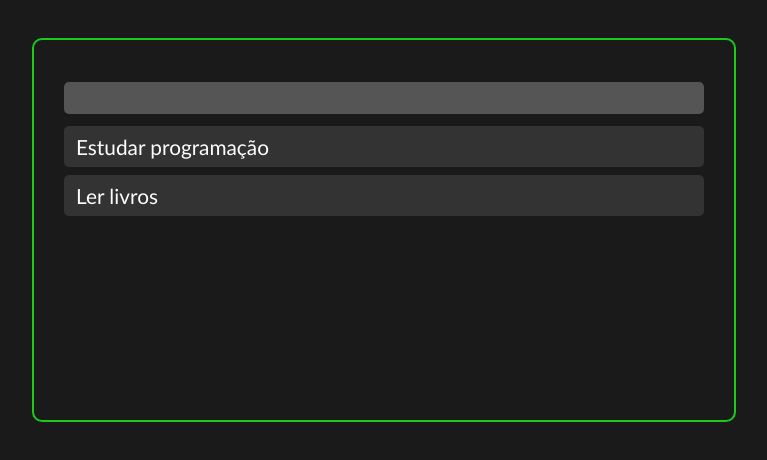
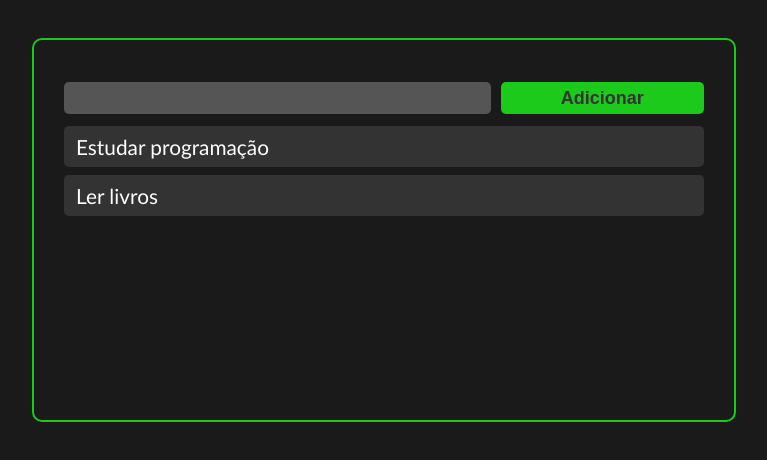
Before and after one commit to BrunoMartinsMoreira/to-do-list-react, a React (Create React App) app: page /1 in a window 1280 px wide. Shown: the top 460 px of the page, without its empty margins (256-1023 px from the left). Built offline with nearby package versions, Linux system fonts and the light colour scheme.

Commit message:
pegando dados do input a renderizando no componente tasks

```diff
--- a/src/App.jsx
+++ b/src/App.jsx
@@ -17,11 +17,24 @@ const App = () => {
         completed: true,
       },
     ]
-  )
+  );
+
+  const handleTaskAddition = (taskTitle) => {
+    const newTasks = [
+      ...tasks,
+      {
+        title: taskTitle,
+        id: Math.random(120),
+        completed:false
+      }
+    ];
+    setTasks(newTasks)
+  }
+
   return (
     <>
       <div className="container">
-        <AddTask/>
+        <AddTask handleTaskAddition={handleTaskAddition}/>
         <Tasks tasks={tasks} />
       </div>
     </>
--- a/src/components/AddTask/add.css
+++ b/src/components/AddTask/add.css
@@ -14,3 +14,7 @@
   color: #eee;
   font-size: 18px;
 }
+.addBtnContainer {
+  flex: 1;
+  margin-left: 10px;
+}
--- a/src/components/AddTask/index.jsx
+++ b/src/components/AddTask/index.jsx
@@ -1,10 +1,32 @@
-import React from 'react';
+import React, {useState} from 'react';
+import Button from '../Button';
 import "./add.css";
 
-const AddTask = () => {
+const AddTask = ({handleTaskAddition}) => {
+   const [inputData, setInputData]=  useState("");
+
+   const handleInputChange = (event) => {
+      setInputData(event.target.value);
+   };
+
+   const handleTaskClick = ()=>{
+      handleTaskAddition(inputData)
+   }
+
    return (
       <div className="addContainer">
-         <input className="addInput" type="text" />
+         <input
+         onChange={handleInputChange}
+         value={inputData}
+         className="addInput"
+         type="text" />
+
+
+         <div className="addBtnContainer">
+            <Button onClick={handleTaskClick}>
+               Adicionar
+            </Button>
+         </div>
        </div>
    );
 }
--- a/src/components/Button/btn.css
+++ b/src/components/Button/btn.css
@@ -1,3 +1,12 @@
 .btn {
   background-color: rgb(28, 202, 28);
+  height: 2rem;
+  padding: 0 10px;
+  border-radius: 5px;
+  width: 100%;
+  font-size: 18px;
+  color: #333;
+  font-weight: bold;
+  cursor: pointer;
+  border: none;
 }
```
